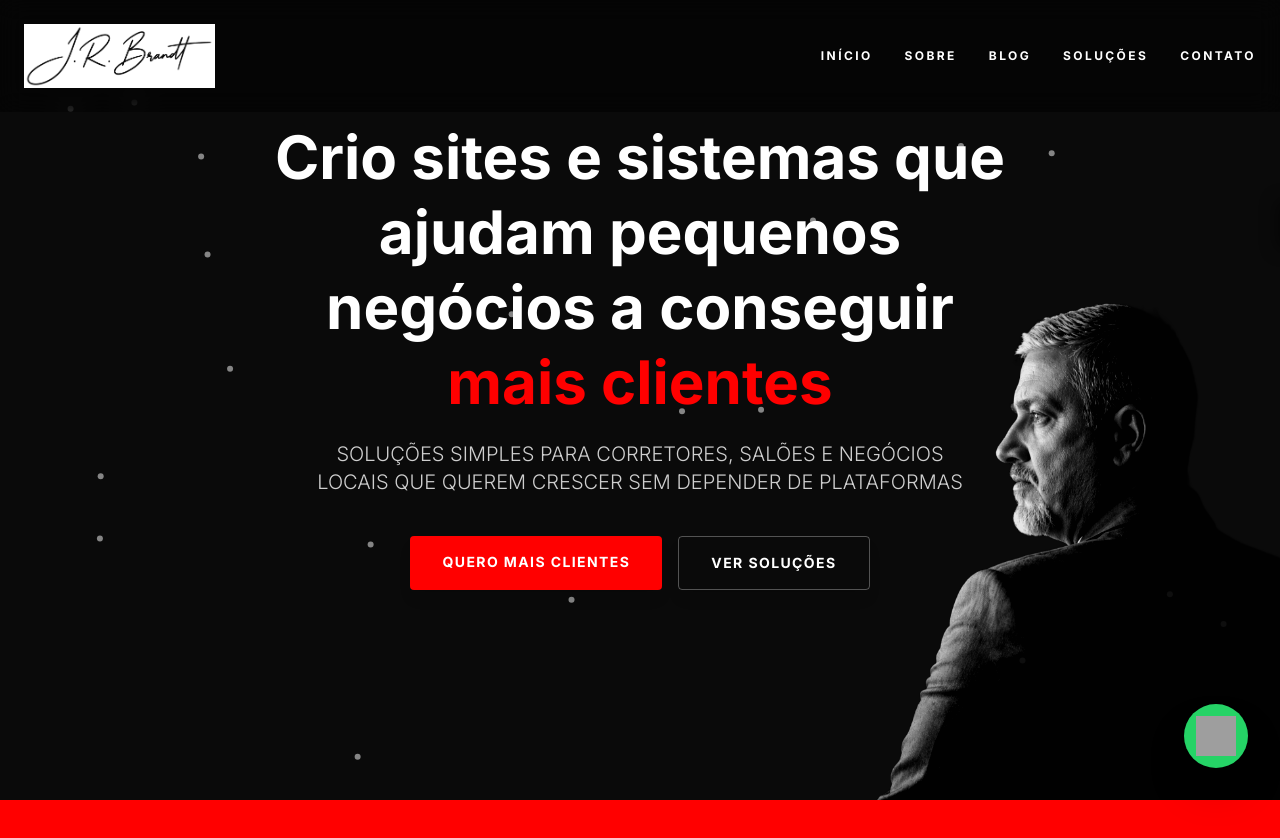
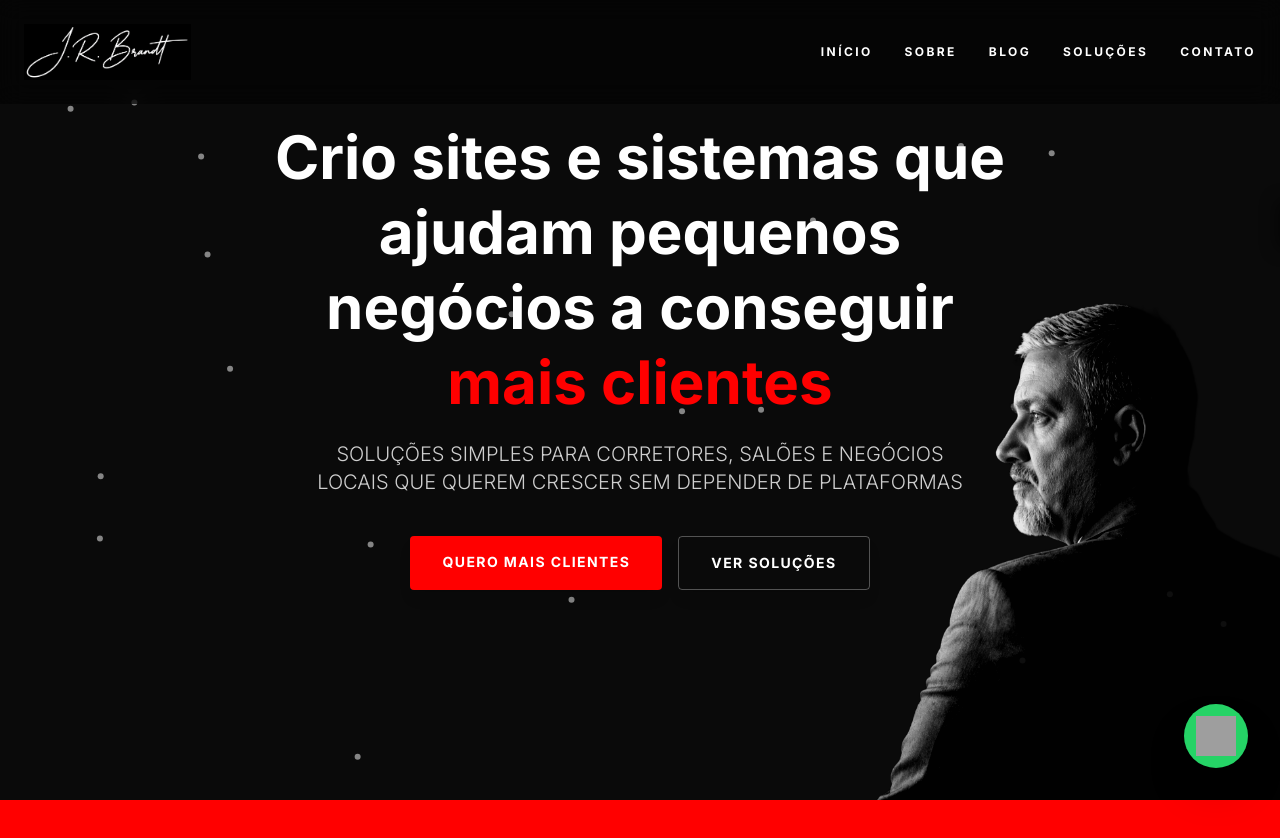
Before and after one commit to jrmacbrandt/J.Roberto, a React (Vite) app: page / in a window 1280 px wide. Shown: the top 838 px of the page. Built offline with nearby package versions, Linux system fonts and the light colour scheme; grey boxes are pictures that could not be loaded; a web font is replaced by a local one.

Commit message:
style: exibir logo original (letras brancas no fundo preto)

```diff
--- a/src/App.tsx
+++ b/src/App.tsx
@@ -113,11 +113,11 @@ const Navigation = ({ setActiveSection }: { setActiveSection: (s: string) => voi
       />
 
       <div id="navigation-bar" className="fixed top-0 left-0 w-full p-4 md:p-6 flex justify-between items-center z-[1000] bg-black/50 backdrop-blur-md">
-        <div className="logo h-12 md:h-16 flex items-center">
+        <div className="logo h-12 md:h-14 flex items-center overflow-hidden">
           <img
             src="/logo.png"
             alt="J.R. Brandt"
-            className="h-full w-auto object-contain invert grayscale"
+            className="h-full w-auto object-contain"
           />
         </div>
 
@@ -611,7 +611,7 @@ export default function App() {
             transition={{ duration: 0.8 }}
             className="flex flex-col items-center gap-6"
           >
-            <img src="/logo.png" alt="Logo" className="h-20 md:h-32 w-auto invert grayscale" />
+            <img src="/logo.png" alt="Logo" className="h-20 md:h-28 w-auto object-contain" />
             <div className="text-2xl md:text-3xl font-bold tracking-[0.3em] uppercase">
               <span className="color">web</span>designer
             </div>
```
